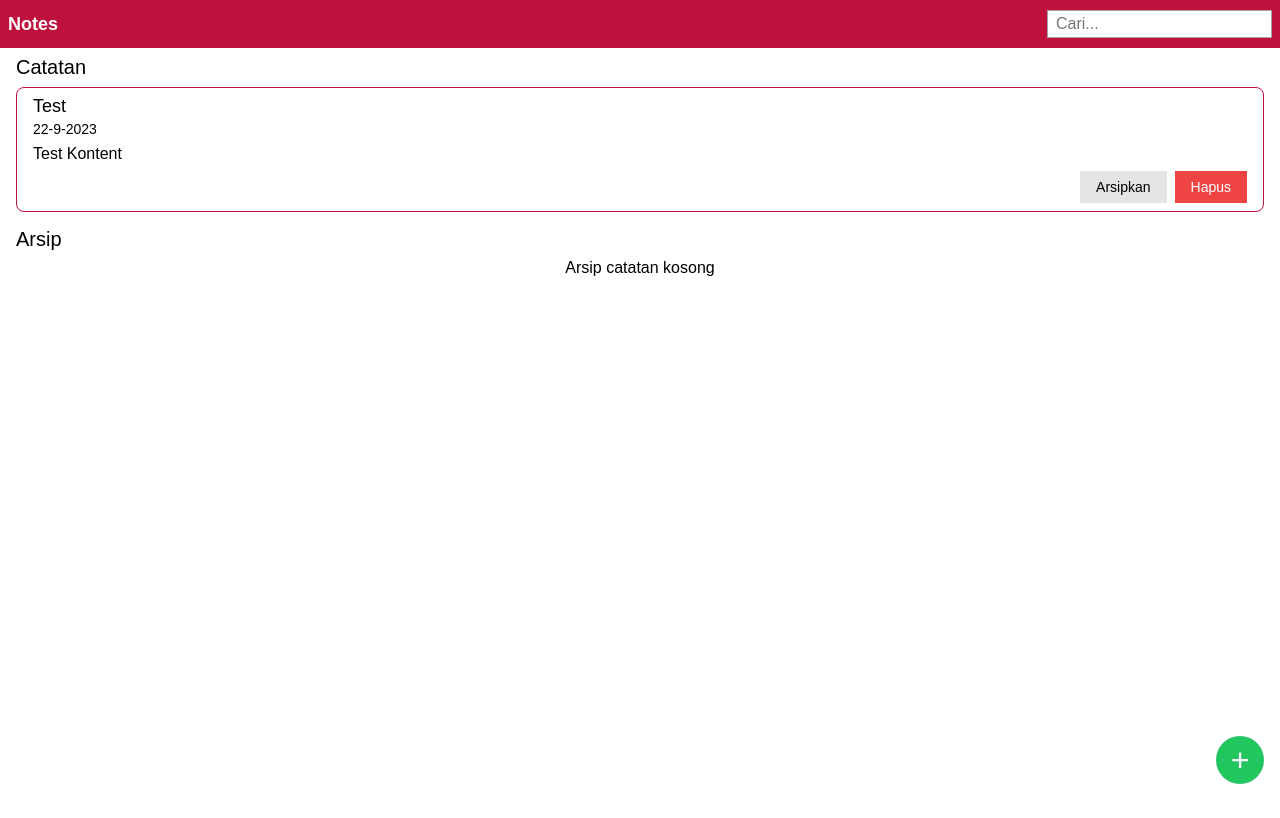
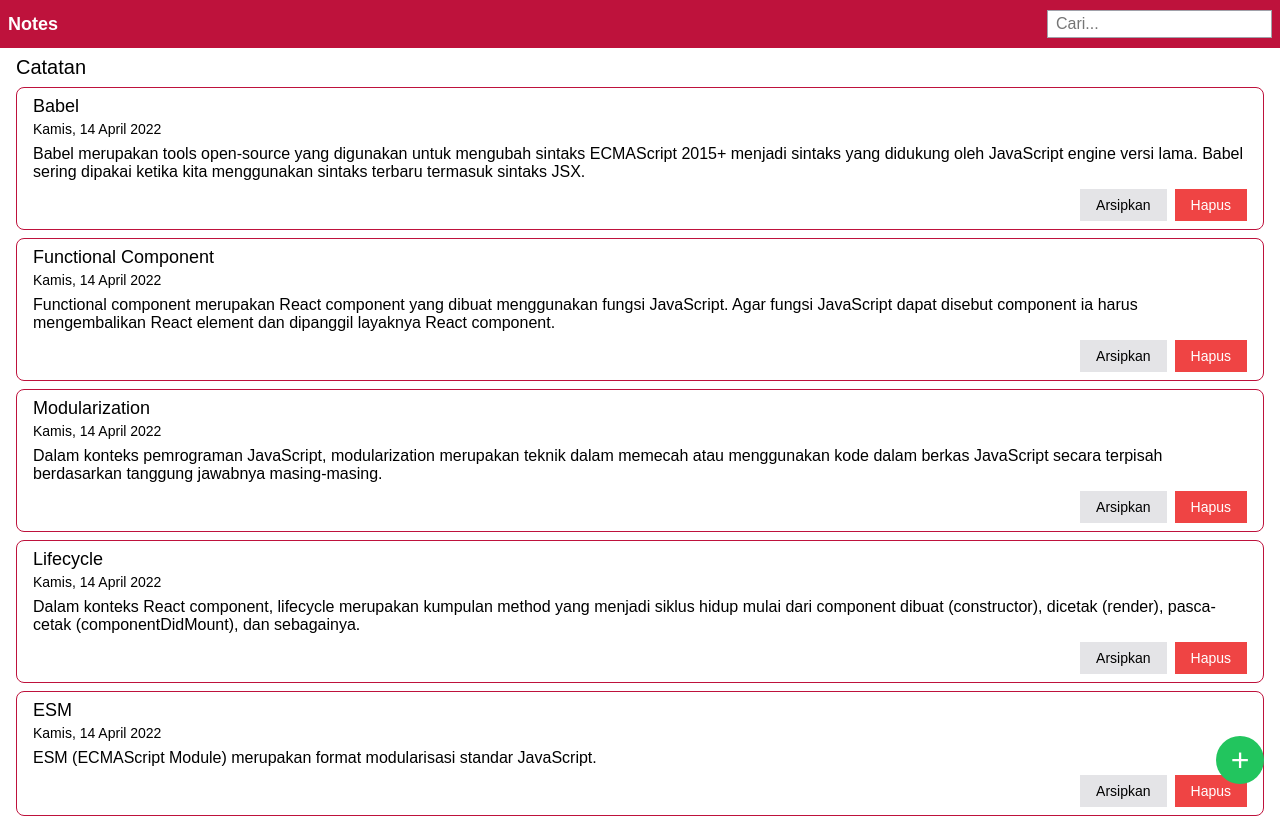
Before and after one commit to levirs565/react-notes, a React (Vite) app: page / in a window 1280 px wide. Shown: the top 818 px of the page. Built offline with nearby package versions, Linux system fonts and the light colour scheme.

Commit message:
use data from dicoding for initial data

```diff
--- a/src/App.jsx
+++ b/src/App.jsx
@@ -3,6 +3,7 @@
 import { TopBar } from "./TopBar";
 import AddNoteDialog from "./AddNoteDialog";
 import "./App.css";
+import { createNote, getInitialNotes } from "./utils";
 
 class App extends React.Component {
   constructor() {
@@ -11,14 +12,7 @@
     this.state = {
       searchQuery: "",
       isAddDialogOpen: false,
-      notes: prevNotes
-        ? JSON.parse(prevNotes)
-        : [
-            this.createNote({
-              title: "Test",
-              body: "Test Kontent",
-            }),
-          ],
+      notes: prevNotes ? JSON.parse(prevNotes) : getInitialNotes(),
     };
 
     this.onAddFabClickHandler = () => {
@@ -36,7 +30,7 @@
     this.onDialogSubmitHandler = (data) => {
       this.setState({
         ...this.state,
-        notes: [...this.state.notes, this.createNote(data)],
+        notes: [...this.state.notes, createNote(data)],
       });
     };
 
@@ -65,16 +59,6 @@
         ...this.state,
         searchQuery: query,
       });
-    };
-  }
-
-  createNote(data) {
-    const date = new Date();
-    return {
-      ...data,
-      id: +date,
-      archived: false,
-      createdAt: `${date.getDate()}-${date.getMonth()}-${date.getFullYear()}`,
     };
   }
 
--- a/src/Note.jsx
+++ b/src/Note.jsx
@@ -1,5 +1,6 @@
 import { AppButton, AppButtonGroup } from "./AppButton";
 import "./Note.css";
+import { showFormattedDate } from "./utils";
 
 export function Note({
   title,
@@ -12,7 +13,7 @@
   return (
     <li className="note">
       <h3 className="note--title">{title}</h3>
-      <time className="note--created-date">{createdAt}</time>
+      <time className="note--created-date">{showFormattedDate(createdAt)}</time>
       <p className="note--body">{body}</p>
       <AppButtonGroup>
         <AppButton onClick={() => onChangeArchive(!archived)}>
--- /dev/null
+++ b/src/utils.js
@@ -0,0 +1,66 @@
+const getInitialNotes = () => [
+  {
+    id: 1,
+    title: "Babel",
+    body: "Babel merupakan tools open-source yang digunakan untuk mengubah sintaks ECMAScript 2015+ menjadi sintaks yang didukung oleh JavaScript engine versi lama. Babel sering dipakai ketika kita menggunakan sintaks terbaru termasuk sintaks JSX.",
+    createdAt: "2022-04-14T04:27:34.572Z",
+    archived: false,
+  },
+  {
+    id: 2,
+    title: "Functional Component",
+    body: "Functional component merupakan React component yang dibuat menggunakan fungsi JavaScript. Agar fungsi JavaScript dapat disebut component ia harus mengembalikan React element dan dipanggil layaknya React component.",
+    createdAt: "2022-04-14T04:27:34.572Z",
+    archived: false,
+  },
+  {
+    id: 3,
+    title: "Modularization",
+    body: "Dalam konteks pemrograman JavaScript, modularization merupakan teknik dalam memecah atau menggunakan kode dalam berkas JavaScript secara terpisah berdasarkan tanggung jawabnya masing-masing.",
+    createdAt: "2022-04-14T04:27:34.572Z",
+    archived: false,
+  },
+  {
+    id: 4,
+    title: "Lifecycle",
+    body: "Dalam konteks React component, lifecycle merupakan kumpulan method yang menjadi siklus hidup mulai dari component dibuat (constructor), dicetak (render), pasca-cetak (componentDidMount), dan sebagainya. ",
+    createdAt: "2022-04-14T04:27:34.572Z",
+    archived: false,
+  },
+  {
+    id: 5,
+    title: "ESM",
+    body: "ESM (ECMAScript Module) merupakan format modularisasi standar JavaScript.",
+    createdAt: "2022-04-14T04:27:34.572Z",
+    archived: false,
+  },
+  {
+    id: 6,
+    title: "Module Bundler",
+    body: "Dalam konteks pemrograman JavaScript, module bundler merupakan tools yang digunakan untuk menggabungkan seluruh modul JavaScript yang digunakan oleh aplikasi menjadi satu berkas.",
+    createdAt: "2022-04-14T04:27:34.572Z",
+    archived: false,
+  },
+];
+
+const showFormattedDate = (date) => {
+  const options = {
+    weekday: "long",
+    year: "numeric",
+    month: "long",
+    day: "numeric",
+  };
+  return new Date(date).toLocaleDateString("id-ID", options);
+};
+
+const createNote = (data) => {
+  const date = new Date();
+  return {
+    ...data,
+    id: +date,
+    archived: false,
+    createdAt: date.toISOString(),
+  };
+};
+
+export { getInitialNotes, showFormattedDate, createNote };
```
